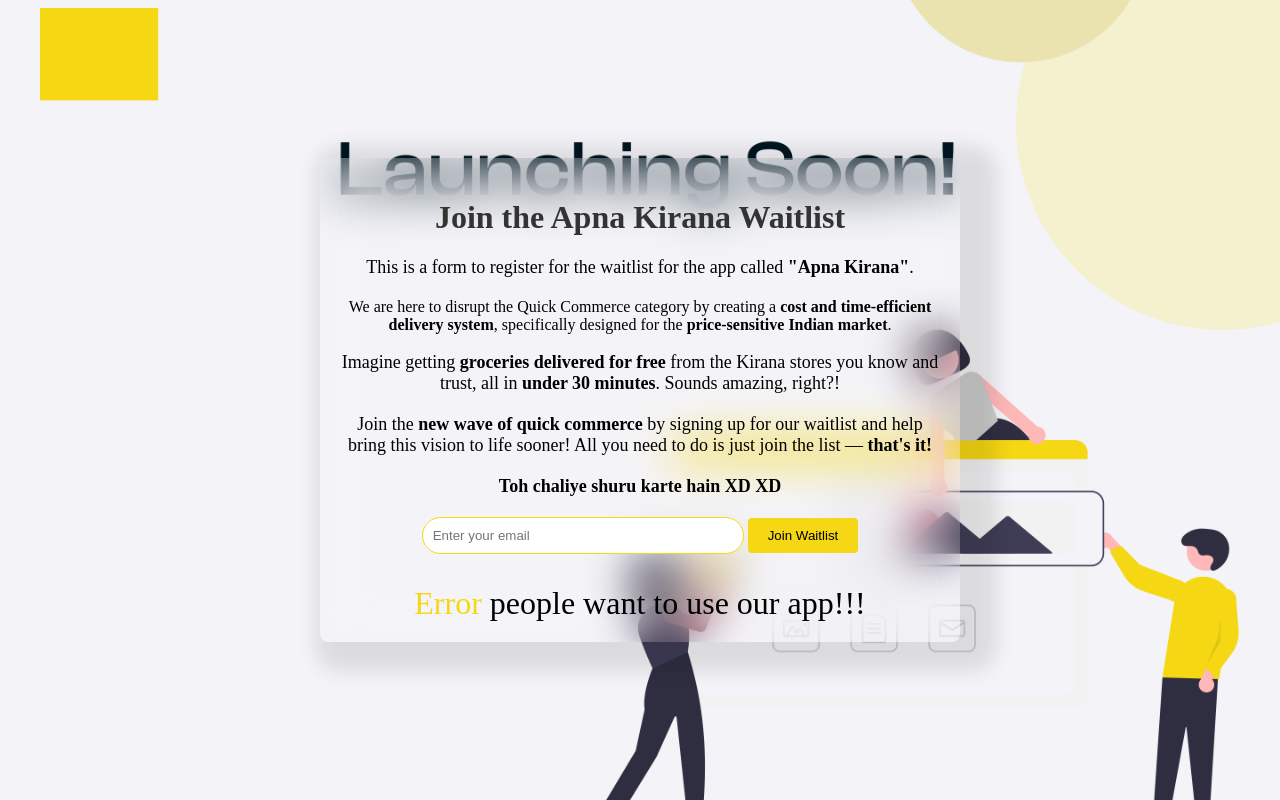
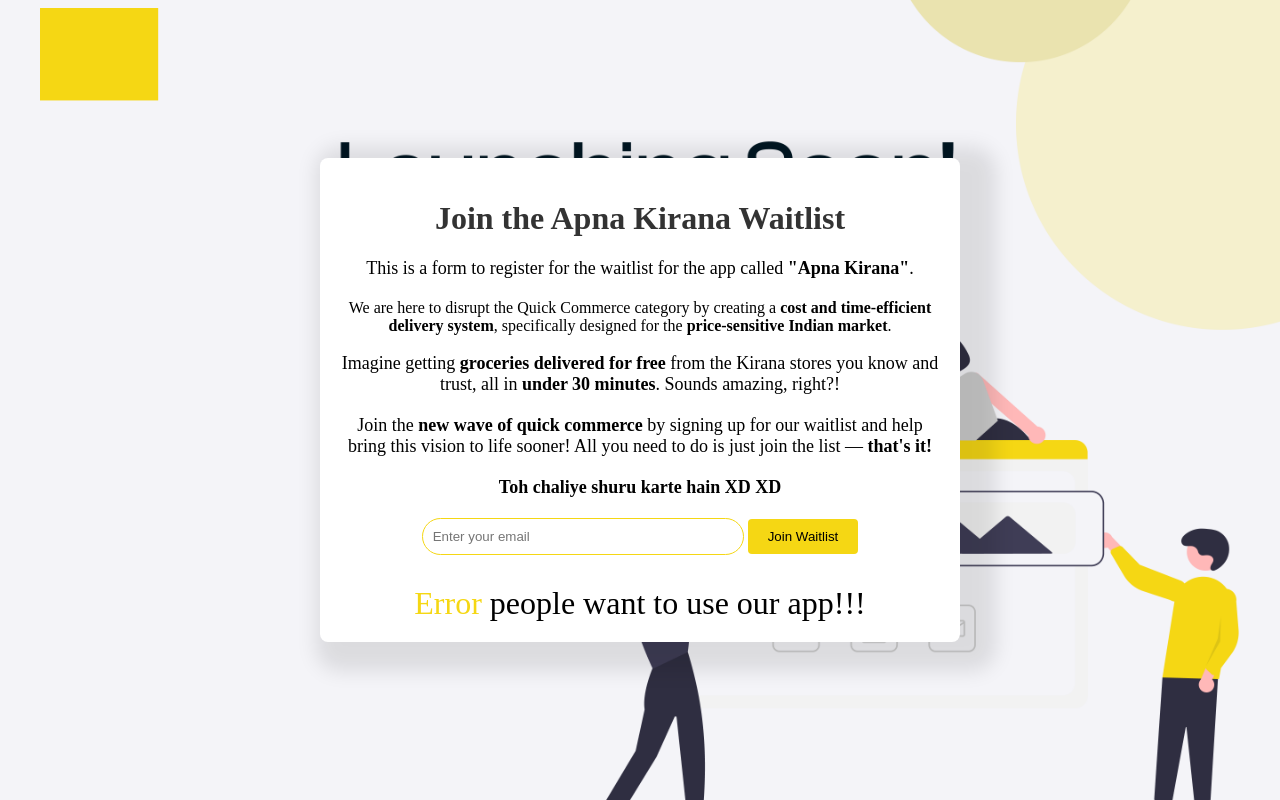
Before and after one commit to sravsimh/Apna-kirana, a plain HTML site: page index.html in a window 1280 px wide. Drawn offline with Linux system fonts and the light colour scheme; no server answers; a web font is replaced by a local one.

Commit message:
blur change

```diff
--- a/index.html
+++ b/index.html
@@ -28,11 +28,11 @@
             max-width: 600px;
             width: 100%;
             padding: 20px;
-            background-color: rgb(255 255 255 / 0%);
+            background-color: rgb(255, 255, 255);
             border-radius: 8px;
             box-shadow: 16px 9px 20px 20px rgba(0, 0, 0, 0.1);
             text-align: center;
-            backdrop-filter: blur(23px);
+            /* backdrop-filter: blur(23px); */
         }
 
 
```
